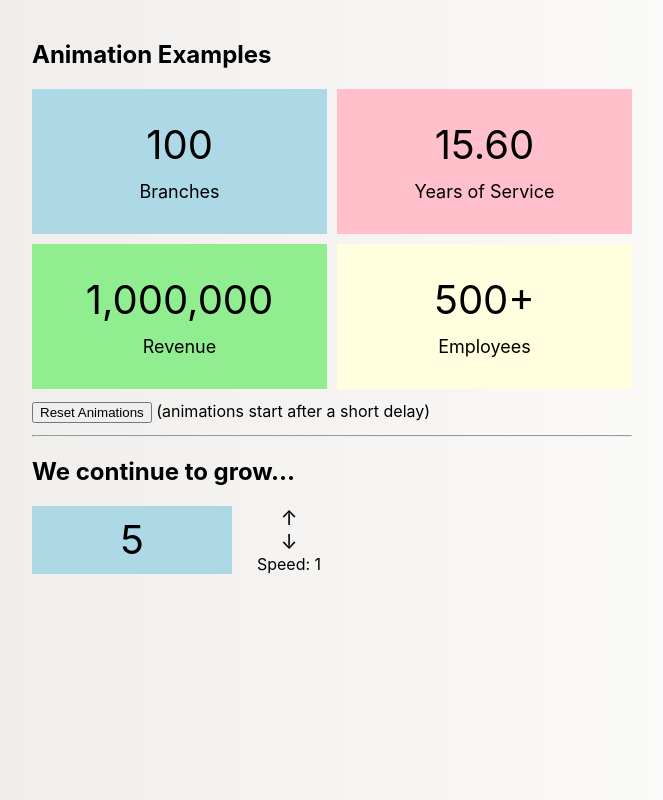
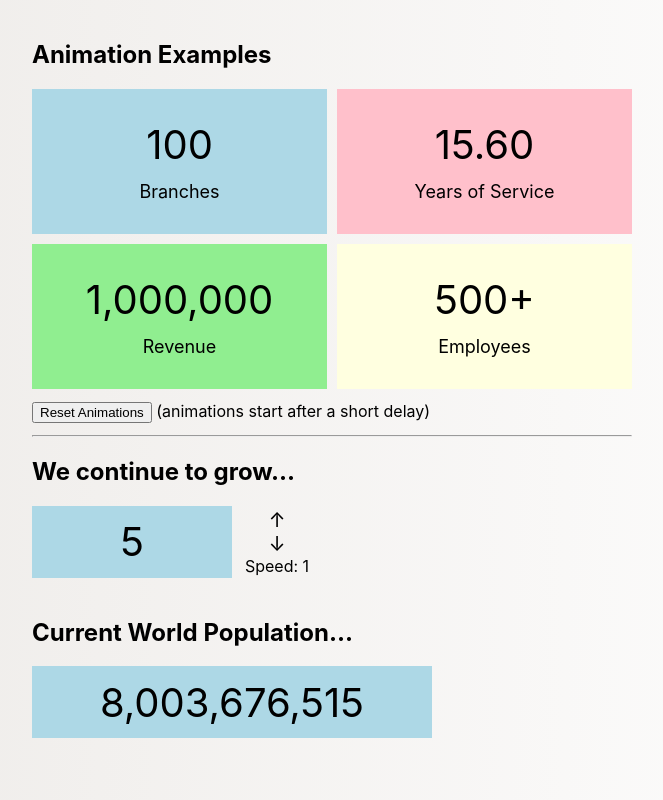
Before and after one commit to vajra-studios/number-animation, a React (Create React App) app: page / in a window 1280 px wide. Shown: the whole page, without its empty margins (308-971 px from the left). Built offline with nearby package versions, Linux system fonts and the light colour scheme.

Commit message:
Add world pop speed example

```diff
--- a/src/NumberAnimation.tsx
+++ b/src/NumberAnimation.tsx
@@ -46,7 +46,7 @@ the number of decimal places can be specified. */
 export default function NumberAnimation(props: {
   start: number;
   end?: number;
-  time: number;
+  time?: number;
   speed?: number;
   randomize?: boolean;
   decimalPlaces?: number;
@@ -57,7 +57,7 @@ export default function NumberAnimation(props: {
   const {
     start,
     end = Number.MAX_SAFE_INTEGER,
-    time,
+    time = 1,
     speed,
     randomize = false,
     decimalPlaces = 0,
--- a/src/SpeedExample.tsx
+++ b/src/SpeedExample.tsx
@@ -28,7 +28,6 @@ const speedButtonsContainer: CSS.Properties = {
   display: "flex",
   flexDirection: "column",
   justifyContent: "center",
-  paddingLeft: "12px",
   alignItems: "center",
   width: "90px",
 };
@@ -36,7 +35,22 @@ const speedButtonsContainer: CSS.Properties = {
 const exampleContainer: CSS.Properties = {
   display: "flex",
   flexDirection: "row",
+  minHeight: "72px",
 };
+
+const example2: CSS.Properties = {
+  minWidth: "400px"
+};
+
+function secondsSinceNovember15th2022(): number {
+  const november15th2022 = new Date(2022, 10, 15);
+  const currentDate = new Date();
+  const millisecondsSinceNovember15th2022 =
+    currentDate.getTime() - november15th2022.getTime();
+  return Math.round(millisecondsSinceNovember15th2022 / 1000);
+}
+
+const popGrowthPerSecond = 2.08;
 
 const SpeedExample = () => {
   const [speed, setSpeed] = useState(1);
@@ -48,7 +62,6 @@ const SpeedExample = () => {
         <div style={blueBackground}>
           <NumberAnimation
             start={0}
-            time={5}
             randomize={false}
             decimalPlaces={0}
             speed={speed}
@@ -64,6 +77,22 @@ const SpeedExample = () => {
           <div>Speed: {speed}</div>
         </div>
       </div>
+
+      <br />
+      <h2>Current World Population...</h2>
+      <div style={exampleContainer}>
+        <div style={{ ...blueBackground, ...example2 }}>
+          <NumberAnimation
+            start={
+              8000000000 + secondsSinceNovember15th2022() * popGrowthPerSecond
+            }
+            randomize={false}
+            decimalPlaces={0}
+            speed={popGrowthPerSecond}
+            formatNumber
+          />
+        </div>
+      </div>
     </>
   );
 };
```
